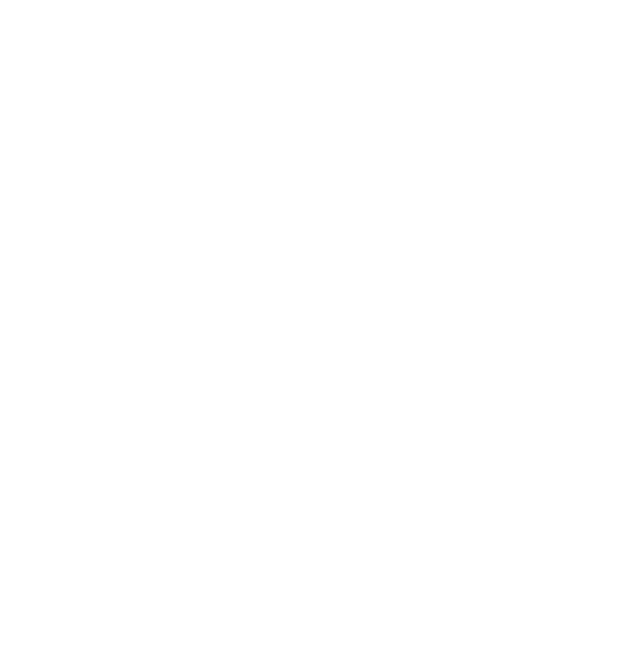
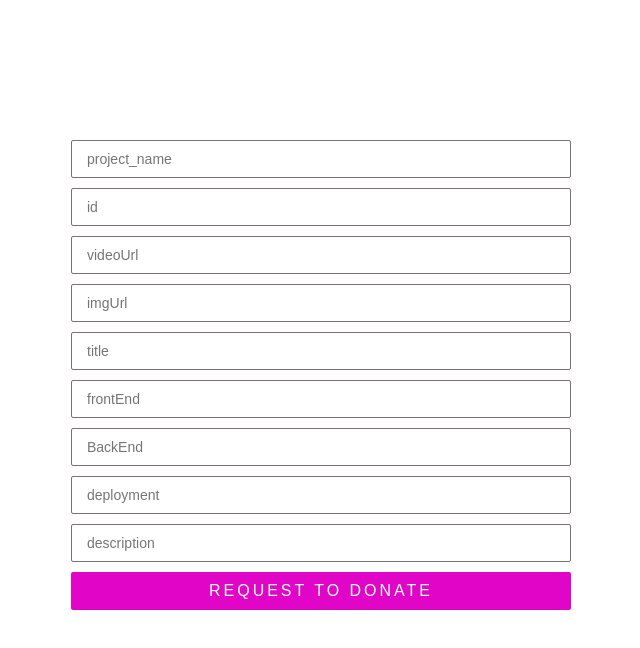
Before and after one commit to Imran-2022/PROJECT-MANAGEMENT, a React (Create React App) app: page /addproject in a window 1280 px wide. Before the commit this address had no page. Shown: the top 648 px of the page, without its empty margins (319-959 px from the left). Built offline with nearby package versions, Linux system fonts and the light colour scheme.

Commit message:
admin page added

```diff
--- a/package.json
+++ b/package.json
@@ -8,6 +8,7 @@
     "@testing-library/user-event": "^13.5.0",
     "react": "^18.1.0",
     "react-dom": "^18.1.0",
+    "react-hook-form": "^7.31.0",
     "react-icons": "^4.3.1",
     "react-paginate": "^8.1.3",
     "react-player": "^2.10.1",
--- /dev/null
+++ b/src/admin/AddProject.css
@@ -0,0 +1,98 @@
+.form {
+    margin-top: 20px !important;
+    max-width: 500px;
+    min-height: 90vh;
+    display: flex;
+    justify-content: center;
+    margin: 0 auto;
+    flex-direction: column;
+}
+
+.form h1 {
+    font-weight: 100;
+    color: white;
+    text-align: center;
+    padding-bottom: 10px;
+    border-bottom: 1px solid rgb(79, 98, 148);
+}
+
+
+.form p {
+    color: #bf1650;
+}
+
+.form p::before {
+    display: inline;
+    content: "⚠ ";
+}
+
+.form input {
+    display: block;
+    box-sizing: border-box;
+    width: 100%;
+    border-radius: 2px;
+    padding: 10px 15px;
+    margin-bottom: 10px;
+    font-size: 14px;
+    outline: none;
+    border: 1px solid rgb(122, 113, 113);
+}
+
+.form label {
+    line-height: 2;
+    text-align: left;
+    display: block;
+    margin-bottom: 13px;
+    margin-top: 20px;
+    color: white;
+    font-size: 14px;
+    font-weight: 200;
+}
+
+.form button[type="submit"],
+.form input[type="submit"] {
+    background: #e005c7;
+    color: white;
+    text-transform: uppercase;
+    border: none;
+    padding: 10px;
+    font-size: 16px;
+    font-weight: 100;
+    letter-spacing: 3px;
+}
+
+.form button[type="submit"]:hover,
+.form input[type="submit"]:hover {
+    background: #bf1650;
+
+}
+
+/*  Hide Arrows From Input Number */
+/* Chrome, Safari, Edge, Opera */
+.form-number-mobile::-webkit-outer-spin-button,
+.form-number-mobile::-webkit-inner-spin-button {
+    -webkit-appearance: none;
+    margin: 0;
+}
+
+/* Firefox */
+.form-number-mobile {
+    -moz-appearance: textfield;
+}
+
+select option:nth-child(2n) {
+    background: #ddd;
+}
+
+.pp {
+    text-transform: uppercase;
+    transform: translate(30px, 20px) rotate(-20deg);
+    width: 340px;
+    margin-left: 20%;
+    margin-bottom: -60px;
+    margin-top: 50px;
+    color: rgba(8, 36, 47, 0.148);
+    font-size: 20px;
+    border-bottom: 1px solid #ddd;
+    text-align: center;
+}
--- /dev/null
+++ b/src/admin/AddProjects.js
@@ -0,0 +1,41 @@
+import React from 'react';
+import "./AddProject.css"
+import { useForm } from "react-hook-form";
+const AddProjects = () => {
+    const { register, handleSubmit, formState: { errors }, reset } = useForm();
+    const onSubmit = (data) => {
+        console.table(data)
+        alert("successfully submitted")
+        // reset()
+    };
+
+    return (
+        <>
+            <form className="form" onSubmit={handleSubmit(onSubmit)}>
+
+                <input  {...register("project_name", { required: true })} autoComplete="off" placeholder="project_name" autoFocus />
+                {errors.project_name && <p>This field is required</p>}
+                <input type='number' min={1} placeholder="id" {...register("id", { required: true })} />
+                {errors.id && <p>This field is required</p>}
+                <input  {...register("videoUrl", { required: true })} autoComplete="off" placeholder="videoUrl"/>
+                {errors.videoUrl && <p>This field is required</p>}
+                <input  {...register("imgUrl", { required: true })} autoComplete="off" placeholder="imgUrl"/>
+                {errors.imgUrl && <p>This field is required</p>}
+                <input  {...register("title", { required: true })} autoComplete="off"placeholder="title" />
+                {errors.title && <p>This field is required</p>}
+                <input  {...register("frontEnd", { required: true })} autoComplete="off"placeholder="frontEnd" />
+                {errors.frontEnd && <p>This field is required</p>}
+                <input  {...register("BackEnd", { required: true })} autoComplete="off"placeholder="BackEnd" />
+                {errors.BackEnd && <p>This field is required</p>}
+                <input  {...register("deployment", { required: true })} autoComplete="off"placeholder="deployment" />
+                {errors.deployment && <p>This field is required</p>}
+                <input  {...register("description", { required: true })} autoComplete="off"placeholder="description" />
+                {errors.description && <p>This field is required</p>}
+
+                <input className="my-3" type="submit" value="REQUEST TO DONATE" />
+            </form>
+        </>
+    );
+};
+
+export default AddProjects;
--- a/src/components/Pages/Pages.js
+++ b/src/components/Pages/Pages.js
@@ -4,6 +4,7 @@
 import Home from '../Home/Home';
 import Projects from '../Projects/Projects';
 import SingleProject from '../Projects/SingleProject';
+import AddProjects from '../../admin/AddProjects';
 const Pages = () => {
     return (
         <>
@@ -11,6 +12,7 @@
                 <Route path="/" element={<Home />} />
                 <Route path="projects" element={<Projects />} />
                 <Route path="projects/:abc" element={<SingleProject />} />
+                <Route path="addproject" element={<AddProjects />} />
             </Routes>
         </>
 
```
Also changed, not shown: 1 other file (tests, documents, lock files or other folders).
